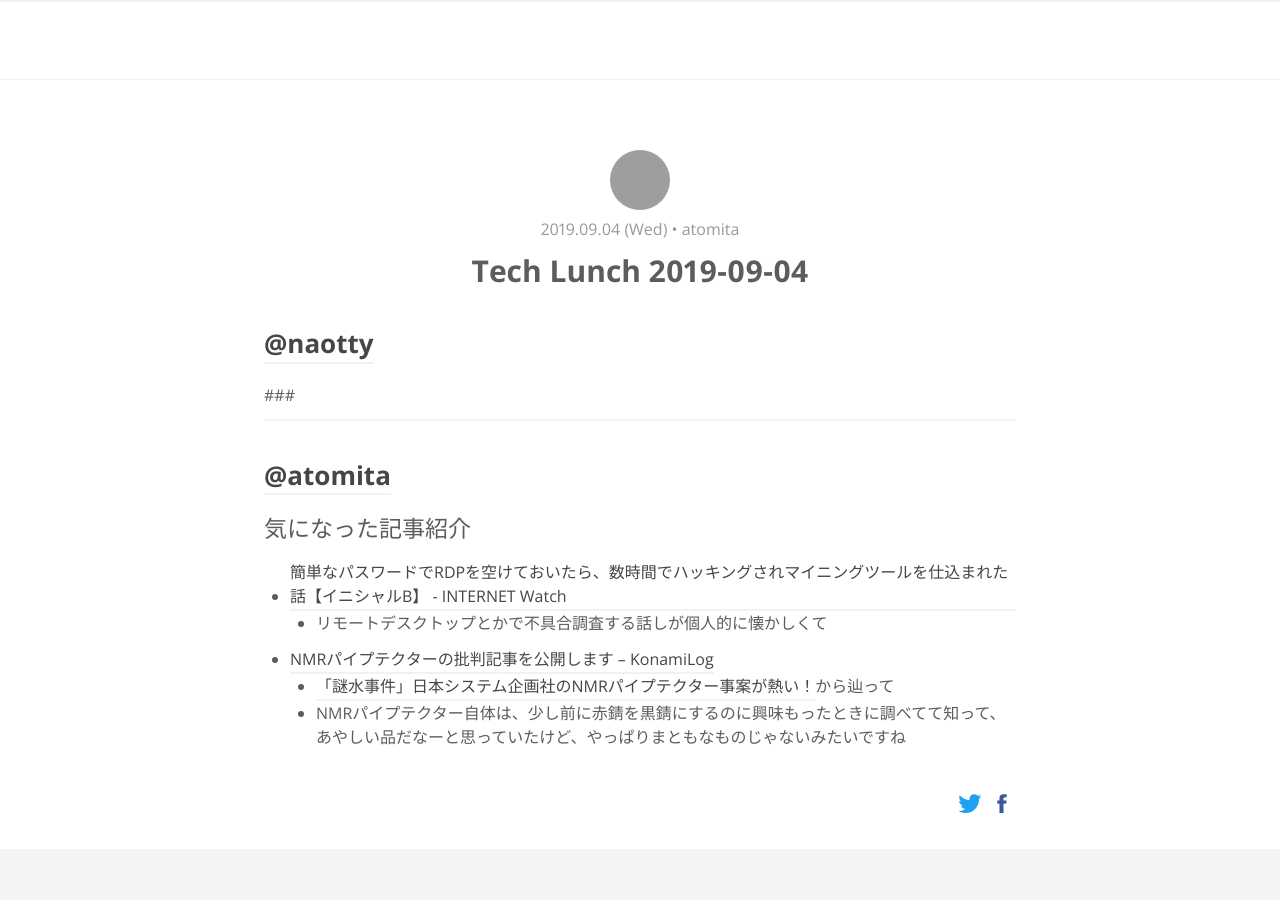
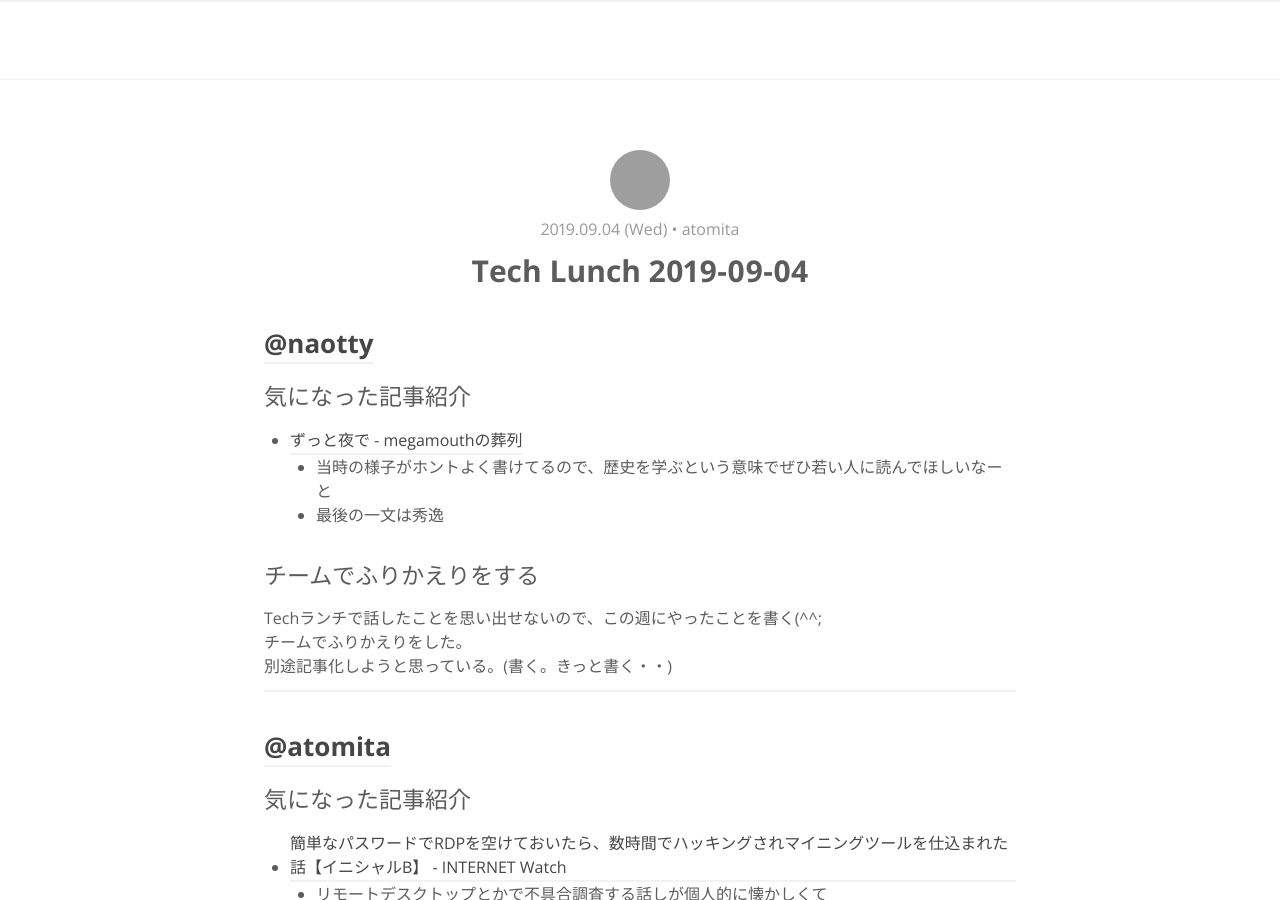
Before and after one commit to RyukyuInteractive/tech.ryukyu-i.co.jp, a Jekyll site: the page built from _posts/2019-09-04-tech-lunch.md, in a window 1280 px wide and 900 px high. Built offline with Jekyll 4.4.1, drawn with Linux system fonts in a browser that asks for light colours; a script that is not in the unit is left out; comment, search, counter and statistics services are not loaded; grey boxes are pictures that could not be loaded.

Commit message:
Update 2019-09-04-tech-lunch.md

```diff
--- a/_posts/2019-09-04-tech-lunch.md
+++ b/_posts/2019-09-04-tech-lunch.md
@@ -9,7 +9,18 @@ typora-root-url: ..
 
 ## [@naotty](https://github.com/naotty)
 
-###
+### 気になった記事紹介
+
+- [ずっと夜で \- megamouthの葬列](https://www.megamouth.info/entry/2019/09/03/020353)
+    - 当時の様子がホントよく書けてるので、歴史を学ぶという意味でぜひ若い人に読んでほしいなーと
+    - 最後の一文は秀逸
+
+### チームでふりかえりをする
+
+Techランチで話したことを思い出せないので、この週にやったことを書く(^^;
+チームでふりかえりをした。
+別途記事化しようと思っている。(書く。きっと書く・・)
+
 
 ----
 
```
